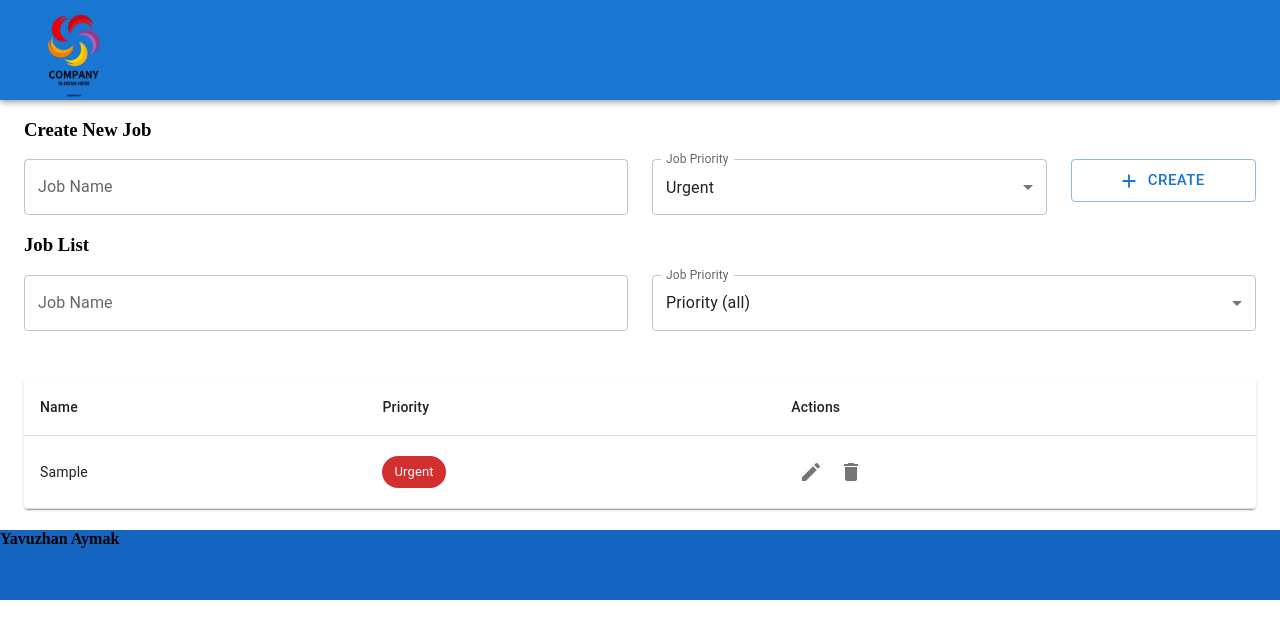
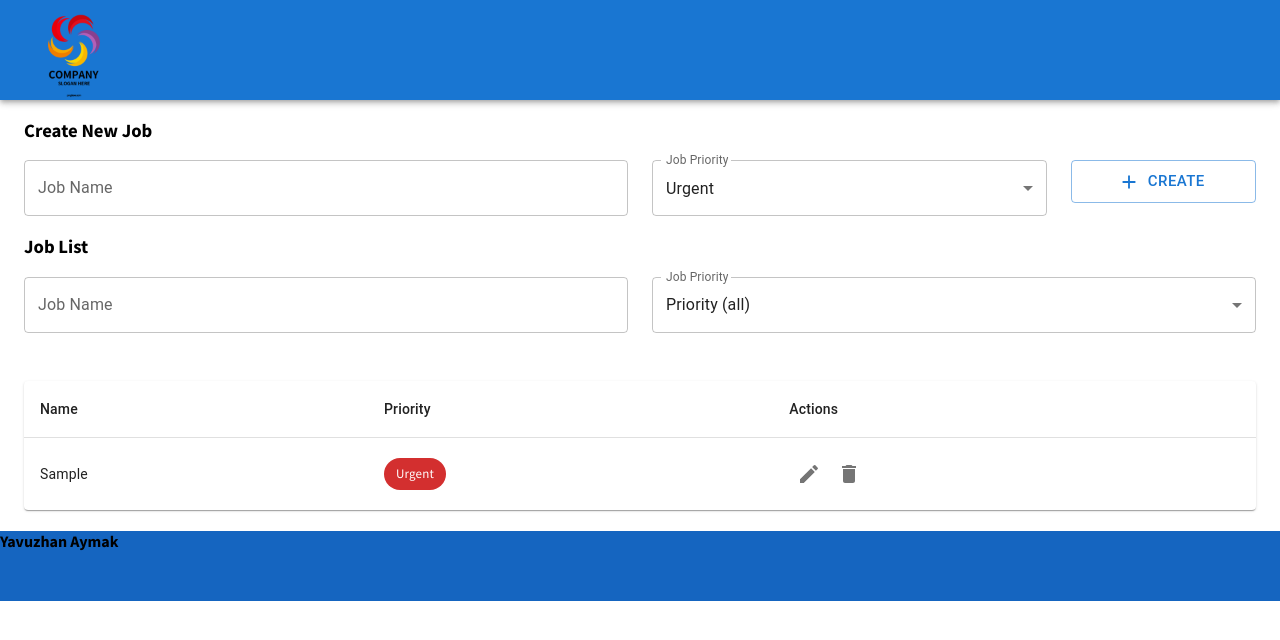
Before and after one commit to yavuzhanaymak/Kisisel-is-takip, a Next.js app: page / in a window 1280 px wide. Both pictures are taken after typing "Sample" into the empty fields and a click on the button "CREATE". Shown: the top 640 px of the page. Built offline with nearby package versions, Linux system fonts and the light colour scheme.

Commit message:
modal design

```diff
--- a/pages/index.js
+++ b/pages/index.js
@@ -11,7 +11,7 @@ import Tables from "../src/components/Tables";
 import Modal from "../src/components/Modal";
 import Filter from "../src/components/Filter";
 import axios from "axios";
-
+import FmdBadIcon from '@mui/icons-material/FmdBad';
 const columnData = ["Name", "Priority", "Actions"];
 export default function Home() {
   const [jobs, setJobs] = useState([]);
@@ -29,8 +29,6 @@ export default function Home() {
   const [InputHelperText, setInputHelperText] = useState("");
 
   useEffect(() => {
-    console.log(filterData);
-
     filterData.length > 0 &&
       localStorage.setItem("data", JSON.stringify(filterData));
     filterData.sort(function (a, b) {
@@ -58,11 +56,14 @@ export default function Home() {
       });
     }
   }, []);
-  function GetPriority()
-  {
-    axios.get('/api/priority').then(resp => {
-      setCurrencies(resp.data);
-});
+  function GetPriority() {
+    try {
+      axios.get("/api/priority").then((resp) => {
+        setCurrencies(resp.data);
+      });
+    } catch (error) {
+      console.log(error);
+    }
   }
 
   function PriorityDeggre(value) {
@@ -142,9 +143,10 @@ export default function Home() {
   }
   function DeleteModal({ item }) {
     return (
-      <>
-        <h1>Are you sure you want to delete this item?</h1>
-      </>
+      <div className="ortala">
+      <FmdBadIcon fontSize="large" color="secondary"/>
+        <h3>Are you sure you want to delete this item?</h3>
+      </div>
     );
   }
 
@@ -213,7 +215,6 @@ export default function Home() {
           <Select
             data={currencies}
             value={Priority}
-
             onChange={(e) =>
               setPriority(e.target.value) && setType(e.target.type)
             }
--- a/src/Styles/global.scss
+++ b/src/Styles/global.scss
@@ -1,9 +1,21 @@
+
+@import url("https://fonts.googleapis.com/css2?family=Source+Sans+Pro:ital,wght@0,200;0,300;0,400;0,600;0,700;0,900;1,200;1,300;1,400;1,600;1,700;1,900&display=swap");
+@font-face {
+  font-family: "Source Sans Pro", sans-serif;
+  src: url("https://fonts.googleapis.com/css2?family=Source+Sans+Pro&display=swap") format("truetype");
+}
+
+* {
+  font-family: "Source Sans Pro", sans-serif;
+  scroll-behavior: smooth;
+}
+
 body {
     margin: 0;
   }
   :global {
     .marginsContainer {
-      width: 90%;
+
       margin: auto;
     }
   }
--- a/src/Styles/styles.scss
+++ b/src/Styles/styles.scss
@@ -8,3 +8,10 @@
   .mt-5
   {
     margin-top: 3rem !important;  }
+    .ortala
+    {
+      display: flex;
+      justify-content: center;
+      align-items: center;
+      flex-direction: column;
+    }
--- a/src/components/Modal/index.js
+++ b/src/components/Modal/index.js
@@ -1,20 +1,20 @@
-import * as React from "react";
-import PropTypes from "prop-types";
-import Button from "@mui/material/Button";
-import { styled } from "@mui/material/styles";
-import Dialog from "@mui/material/Dialog";
-import DialogTitle from "@mui/material/DialogTitle";
-import DialogContent from "@mui/material/DialogContent";
-import DialogActions from "@mui/material/DialogActions";
-import IconButton from "@mui/material/IconButton";
-import CloseIcon from "@mui/icons-material/Close";
-import Typography from "@mui/material/Typography";
+import * as React from 'react';
+import PropTypes from 'prop-types';
+import Button from '@mui/material/Button';
+import { styled } from '@mui/material/styles';
+import Dialog from '@mui/material/Dialog';
+import DialogTitle from '@mui/material/DialogTitle';
+import DialogContent from '@mui/material/DialogContent';
+import DialogActions from '@mui/material/DialogActions';
+import IconButton from '@mui/material/IconButton';
+import CloseIcon from '@mui/icons-material/Close';
+import Typography from '@mui/material/Typography';
 
 const BootstrapDialog = styled(Dialog)(({ theme }) => ({
-  "& .MuiDialogContent-root": {
+  '& .MuiDialogContent-root': {
     padding: theme.spacing(2),
   },
-  "& .MuiDialogActions-root": {
+  '& .MuiDialogActions-root': {
     padding: theme.spacing(1),
   },
 }));
@@ -30,7 +30,7 @@ const BootstrapDialogTitle = (props) => {
           aria-label="close"
           onClick={onClose}
           sx={{
-            position: "absolute",
+            position: 'absolute',
             right: 8,
             top: 8,
             color: (theme) => theme.palette.grey[500],
@@ -48,32 +48,30 @@ BootstrapDialogTitle.propTypes = {
   onClose: PropTypes.func.isRequired,
 };
 
-export default function Modal({
-  open,
-  modalAction,
-  handleClose,
-  title,
-  Children,
-}) {
+export default function Modal({open,modalAction, handleClose, title, Children}) {
+
+
+
   return (
     <div>
+
       <BootstrapDialog
         onClose={handleClose}
         aria-labelledby="customized-dialog-title"
         open={open}
       >
-        <BootstrapDialogTitle
-          id="customized-dialog-title"
-          onClose={handleClose}
-        >
-          {title}
+        <BootstrapDialogTitle id="customized-dialog-title" onClose={handleClose}>
+            {title}
         </BootstrapDialogTitle>
         <DialogContent dividers>
-          <Children />
+         <Children/>
         </DialogContent>
         <DialogActions>
-          <Button autoFocus onClick={() => modalAction(1)}>
-            Yes
+        <Button color="secondary" autoFocus onClick={()=>handleClose(1)}>
+       Cancel
+          </Button>
+          <Button color="secondary" autoFocus onClick={()=>modalAction(1)}>
+       Save
           </Button>
         </DialogActions>
       </BootstrapDialog>
--- a/src/components/Tables/index.js
+++ b/src/components/Tables/index.js
@@ -37,7 +37,7 @@ function selectColorPriority(priority) {
 export default function Tables({ columnData, rowsData , actionDelete, actionEdit}) {
   return (
     <TableContainer className="mt-5" component={Paper}>
-      <Table sx={{ minWidth: 650 }} aria-label="simple table">
+      <Table sx={{ minWidth: 290 }}   aria-label="simple table">
         <TableHead>
           <TableRow>
             {columnData.map((item, index) => (
@@ -47,17 +47,18 @@ export default function Tables({ columnData, rowsData , actionDelete, actionEdit
         </TableHead>
         <TableBody>
           {rowsData?.map((row,index) => (
-            <TableRow key={index}>
+            <TableRow              sx={{ '&:last-child td, &:last-child th': { border: 0 } }}
+            key={index}>
               <TableCell component="th" scope="row">
                 {row.name}
               </TableCell>
-              <TableCell>
+              <TableCell component="th" scope="row">
                 <Chip
                   label={row.Priority}
                   color={selectColorPriority(row.Priority)}
                 />
               </TableCell>
-              <TableCell>
+              <TableCell component="th" scope="row">
                 <IconButton onClick={()=>actionEdit(index)}>
                   <Edit />
                 </IconButton>
```
